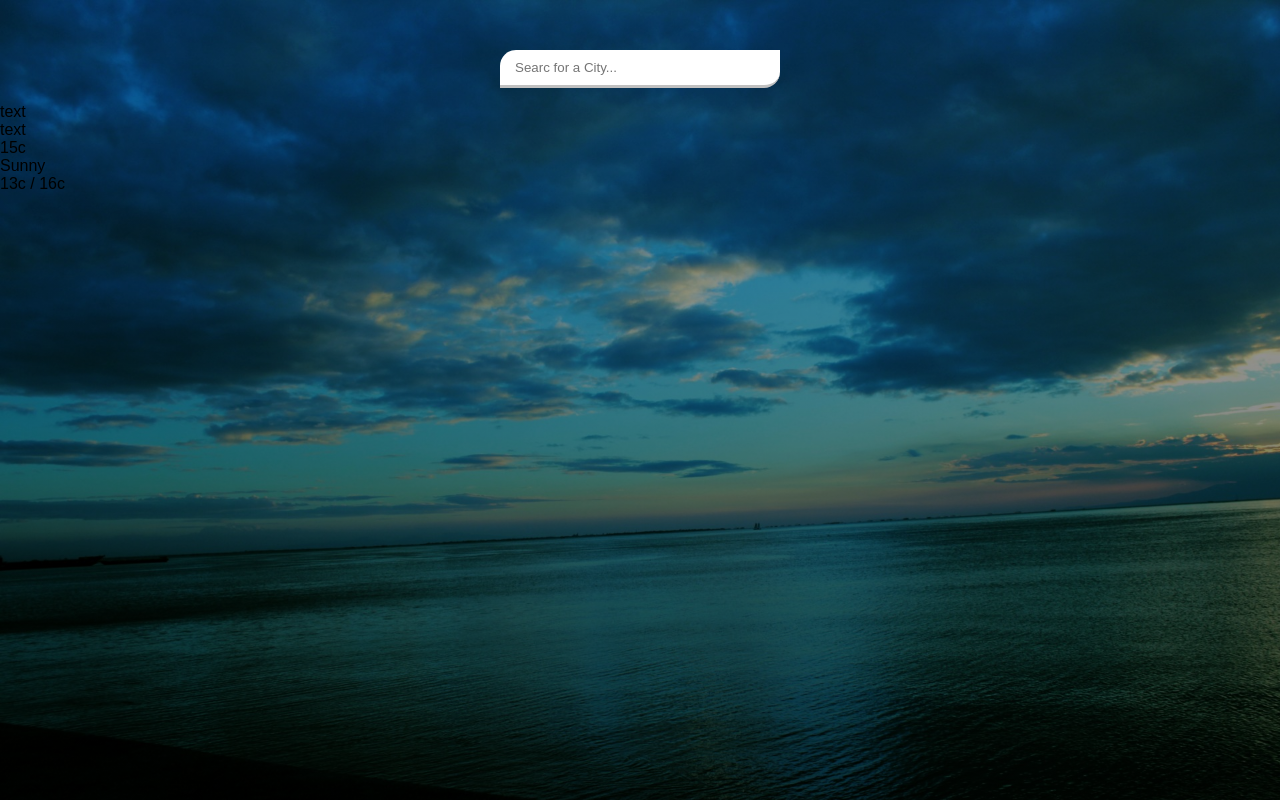
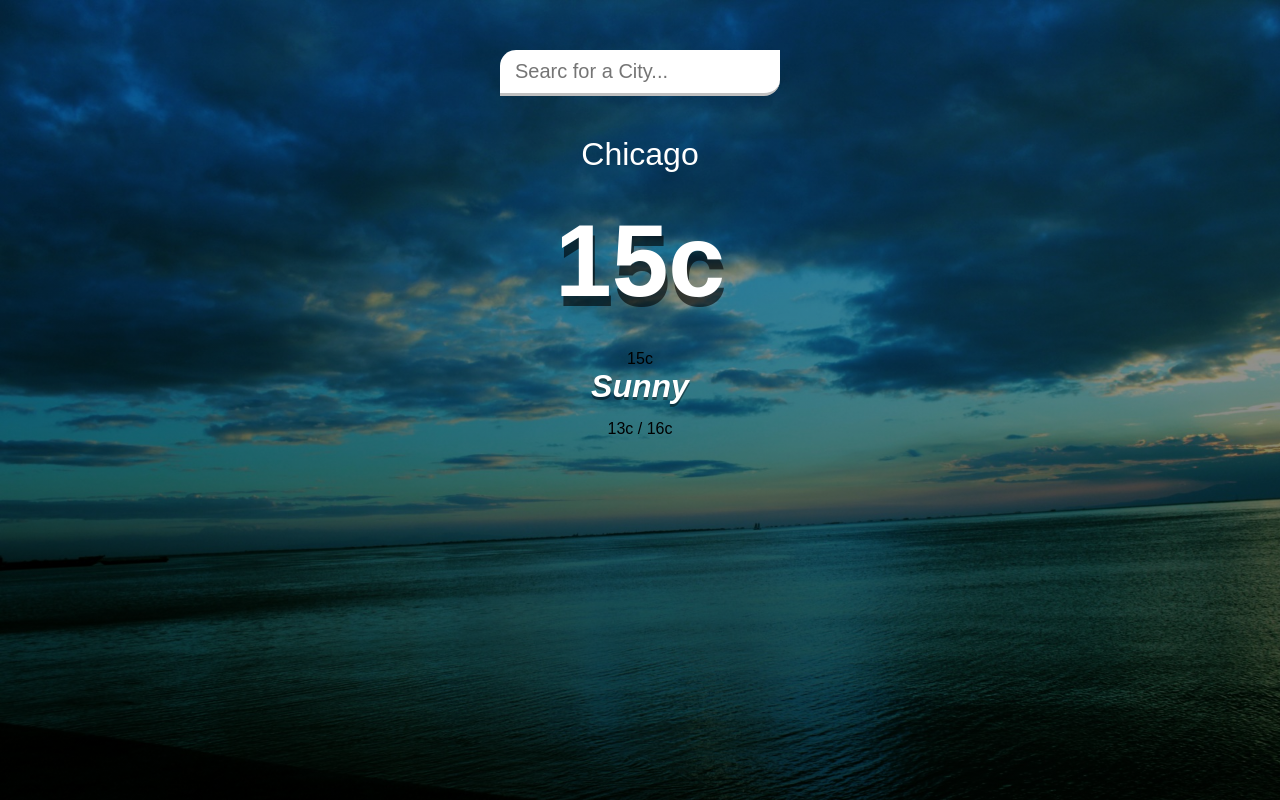
Before and after one commit to Nadaial/weatherdb, a plain HTML site: page index.html in a window 1280 px wide. Drawn offline with Linux system fonts and the light colour scheme.

Commit message:
edited page style

```diff
--- a/index.html
+++ b/index.html
@@ -12,17 +12,17 @@
     <input type="text" autocomplete="off" class="search-box"
     placeholder="Searc for a City..."/>
 </header>
-<mai>
+<main>
     <section class="location">
-        <div class="city">text </div>
-        <div class="date">text </div>
+        <div class="city">Chicago</div>
+        <div class="date">15c</div>
     </section>
     <div class="current">
         <div class="temp">15<span>c</span></div>
-        <div class="Weather">Sunny</div>
+        <div class="weather">Sunny</div>
         <div class="hi-low">13c / 16c</div>
     </div>
-</mai>
+</main>
     </div>
     <script src="./java.js"></script>
 </body>
--- a/style.css
+++ b/style.css
@@ -9,7 +9,7 @@ body {
     font-family: 'montserrat', sans-serif;
     background-image: url('nature-background-31.jpg');
     background-size: cover;
-    background-position: top center;
+    background-position:top center;
 }
 
 
@@ -38,4 +38,52 @@ header input{
     background-color: rgba (255, 255, 255,0.3);
     border-radius: 16px 0px 16px 0px;
     border-bottom:3px solid silver ;
+
+    color: #313131;
+    font-size: 20px;
+    font-weight: 300;
+    transition: 0.2s ease-out;
 }
+
+header input:focus {
+background-color: skyblue;
+}
+
+main {
+
+    flex: 1 1 100%;
+    padding: 25px 25px 50px;
+    display: flex;
+    flex-direction:column ;
+    align-items: center;
+    text-align: center;
+}
+
+.location .city{
+    color: #FFF;
+    font-size: 32px;
+    font-weight: 500;
+    margin-bottom:5px;
+}
+
+.location .date{
+    color: #FFF;
+    font-size: 102px;
+    font-weight: 900;
+    margin:30px 0px;
+    text-shadow: 2px 10px rgba(0,0,0,0.6);
+}
+
+.current .temp span {
+    font-weight: 500;
+    }
+
+    .current .weather {
+        color: #FFF;
+        font-size: 32px;
+        font-weight: 700;
+        font-style: italic;
+        margin-bottom: 15px;
+        text-shadow: 0px 3px rgba(0,0,0,0.4);
+
+    }
```
